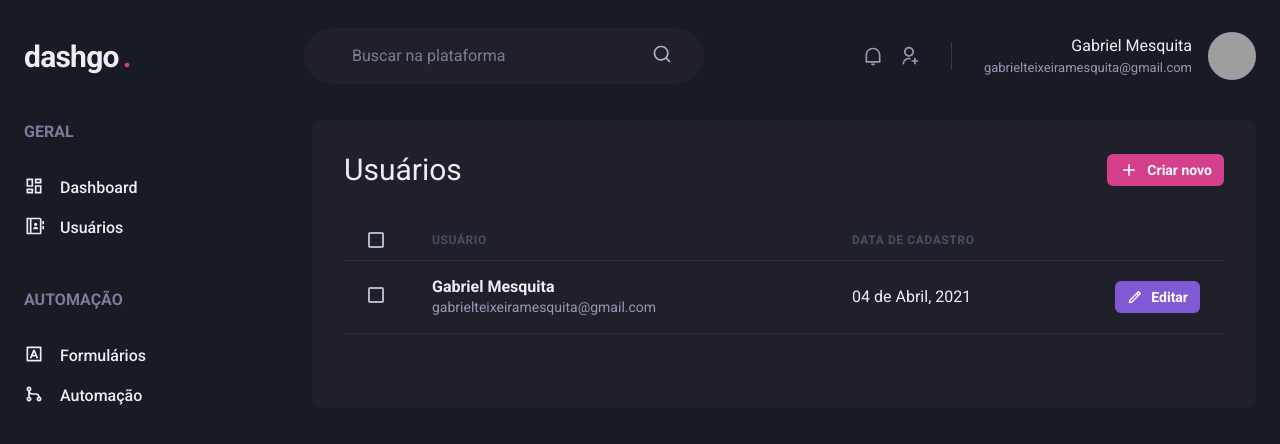
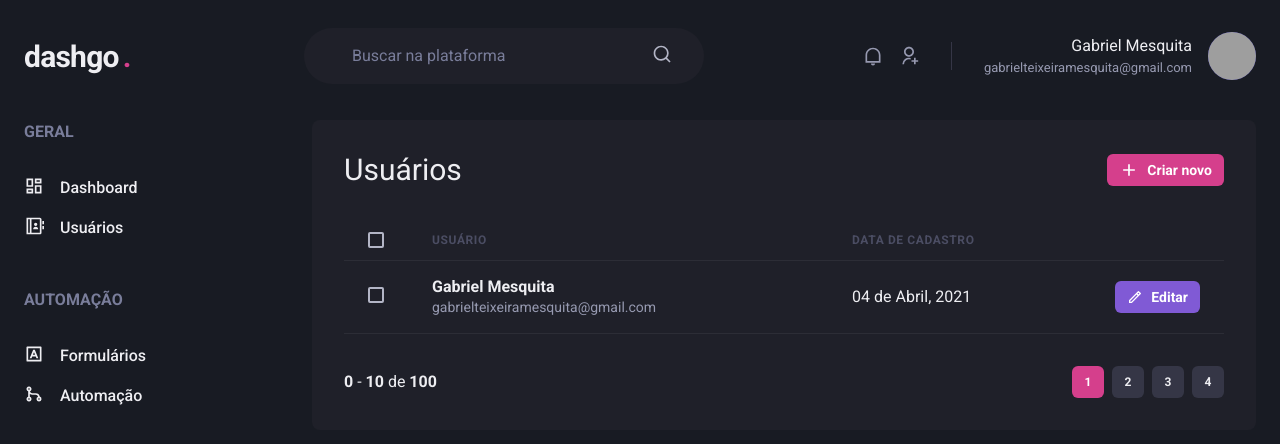
Before and after one commit to fnoquiq/dashgo, a Next.js app: page /users in a window 1280 px wide. Shown: the top 444 px of the page. Built offline with nearby package versions, Linux system fonts and the light colour scheme; grey boxes are pictures that could not be loaded.

Commit message:
:rocket: Componente: Pagination

```diff
--- /dev/null
+++ b/src/components/Pagination.tsx
@@ -0,0 +1,68 @@
+import { Stack, Button, Box } from '@chakra-ui/react'
+
+export function Pagination() {
+  return (
+    <Stack
+      direction="row"
+      mt="8"
+      justify="space-between"
+      align="center"
+      spacing="6"
+    >
+      <Box>
+        <strong>0</strong> - <strong>10</strong> de <strong>100</strong>
+      </Box>
+      <Stack direction="row" spacing="2">
+        <Button
+          size="sm"
+          fontSize="xs"
+          width="4"
+          colorScheme="pink"
+          disabled
+          _disabled={{
+            bg: 'pink.500',
+            cursor: 'default'
+          }}
+        >
+          1
+        </Button>
+
+        <Button
+          size="sm"
+          fontSize="xs"
+          width="4"
+          bg="gray.700"
+          _hover={{
+            bg: 'gray.500'
+          }}
+        >
+          2
+        </Button>
+
+        <Button
+          size="sm"
+          fontSize="xs"
+          width="4"
+          bg="gray.700"
+          _hover={{
+            bg: 'gray.500'
+          }}
+        >
+          3
+        </Button>
+
+        <Button
+          size="sm"
+          fontSize="xs"
+          width="4"
+          bg="gray.700"
+          _hover={{
+            bg: 'gray.500'
+          }}
+        >
+          4
+        </Button>
+      </Stack>
+    </Stack>
+  )
+}
--- a/src/pages/users/index.tsx
+++ b/src/pages/users/index.tsx
@@ -2,6 +2,7 @@ import { Box, Flex, Heading, Button, Icon, Table, Thead, Th, Tr, Td, Checkbox, T
 import { RiAddLine, RiPencilLine } from "react-icons/ri";
 
 import { Header } from "../../components/Header";
+import { Pagination } from "../../components/Pagination";
 import { Sidebar } from "../../components/Sidebar";
 
 export default function UserList() {
@@ -64,6 +65,8 @@ export default function UserList() {
               </Tr>
             </Tbody>
           </Table>
+
+          <Pagination />
         </Box>
       </Flex>
     </Box>
```
